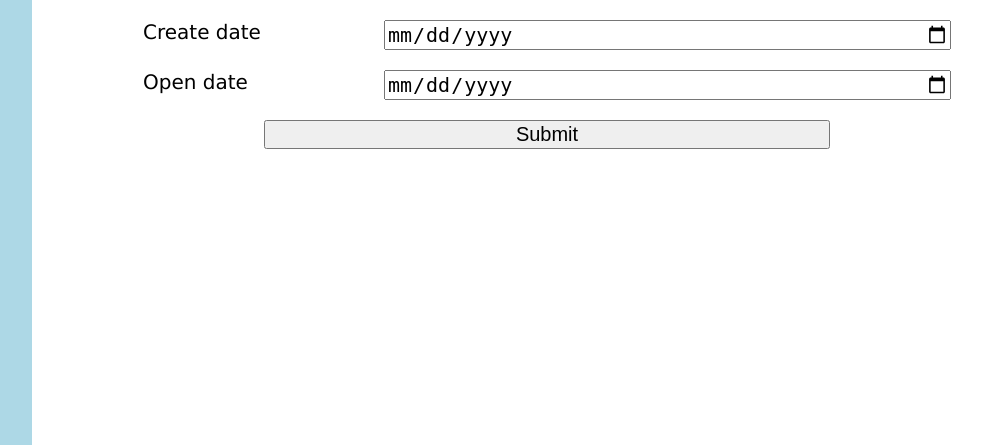
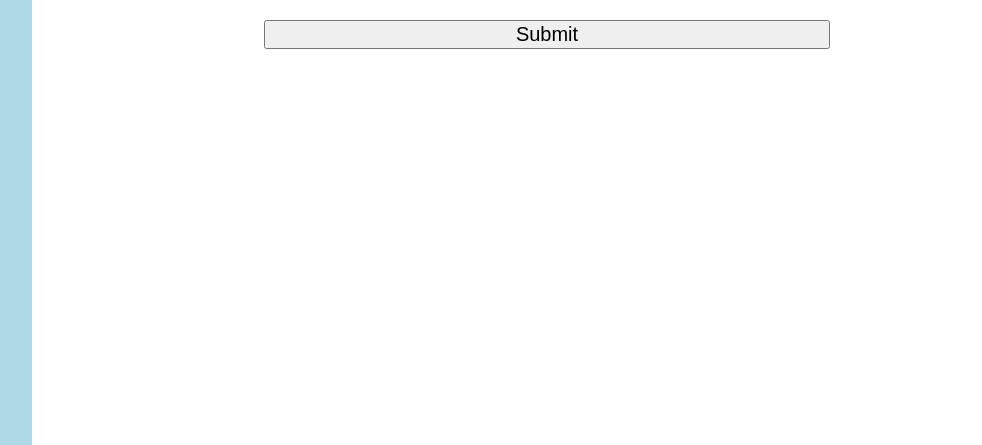
Before and after one commit to luistripa/Paperweight, a Django app: page /documents/dossiers/search/ in a window 1280 px wide. Shown: the part 355-800 px from the top of the page, without its empty margins (218-1200 px from the left). Run offline with Django 3.2, Linux system fonts and the light colour scheme; the visitor is signed in with stand-in values (Sample User, id 1); data that the repository does not hold is empty.

Commit message:
Removed invalid date created and date opened search param

```diff
--- a/documents/views.py
+++ b/documents/views.py
@@ -244,12 +244,6 @@ class DocumentSearchView(LoginRequiredMixin, FormView):
             for tag in form.cleaned_data['tags']:
                 documents = documents.filter(tags=tag)
 
-        if form.cleaned_data['create_date'] is not None:
-            documents = documents.filter(date_added=form.cleaned_data['create_date'])
-
-        if form.cleaned_data['open_date'] is not None:
-            documents = documents.filter(date_opened=form.cleaned_data['open_date'])
-
         return render(self.request, 'documents/search_results.html', context={'documents': documents})
 
 
--- a/templates/documents/search.html
+++ b/templates/documents/search.html
@@ -31,14 +31,6 @@
                 <div class="flexAlign form-input">
                     <label>{{ form.tags.label }}</label>
                     {{ form.tags }}
-                </div>
-                <div class="flexAlign form-input">
-                    <label>{{ form.create_date.label }}</label>
-                    {{ form.create_date }}
-                </div>
-                <div class="flexAlign form-input">
-                    <label>{{ form.open_date.label }}</label>
-                    {{ form.open_date }}
                 </div>
                 <div class="flexAlign form-input">
                     <input type="submit" value="Submit">
```
